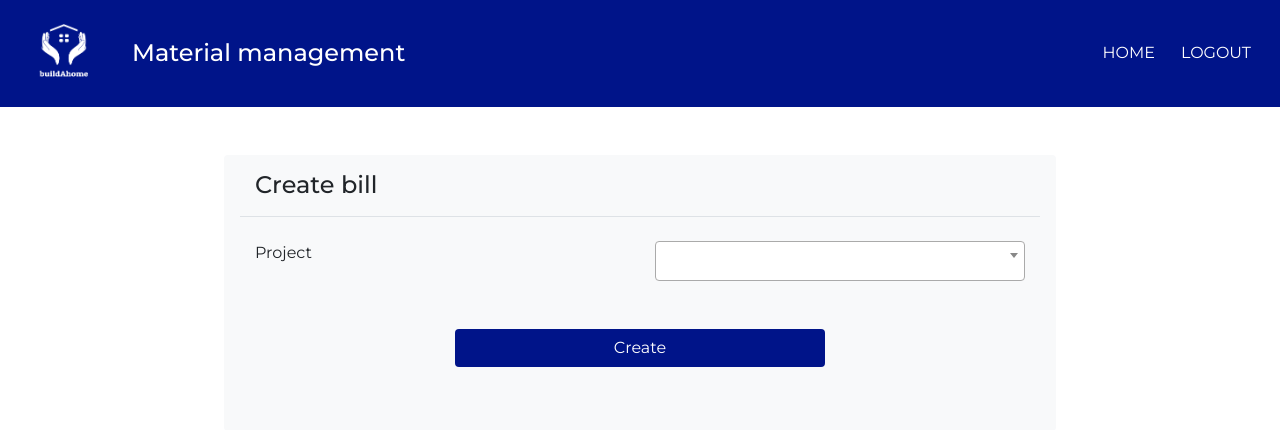
After one commit to bigmangotreetech/buildahome, a Flask app: template templates/create_bill.html in a window 1280 px wide. The commit adds this page. Shown: the top 430 px of the page. Run offline with Flask 2, Linux system fonts and the light colour scheme; the template is opened without the code that fills it, so the values that code supplies are empty; some libraries are stand-ins or nearby versions.

Commit message:
Create bill get request

```diff
--- a/main.py
+++ b/main.py
@@ -241,6 +241,20 @@ def create_work_order():
             flash('Work order created successfully', 'success')
             return redirect('/material/create_work_order')
 
+
+@app.route('/create_bill', methods=['GET', 'POST'])
+def create_work_order():
+    if 'email' not in session:
+        flash('You need to login to continue', 'danger')
+        session['last_route'] = '/material/create_bill'
+        return redirect('/material/login')
+    if request.method == 'GET':
+        projects_query = 'SELECT projects.project_id, projects.project_name FROM labour_stages INNER JOIN projects on labour_stages.project_id = projects.project_id'
+        cur = mysql.connection.cursor()
+        cur.execute(projects_query)
+        projects = cur.fetchall()
+        return render_template('create_bill.html',projects=projects)
+
 @app.route('/logout', methods=['GET'])
 def logout():
     del session['email']
--- /dev/null
+++ b/templates/create_bill.html
@@ -0,0 +1,36 @@
+{% extends 'layout.html' %}
+{% block content %}
+<div class="my-5 w-100">
+    <div class="row mx-3 justify-content-center">
+        <div class="col-md-8 col-12 bg-light rounded p-3">
+            <form action="/material/create_work_order" method="post">
+                <div class="row mx-0 mb-4 pb-2 border-bottom form-group">
+                    <div class="col-12">
+                        <h4>Create bill</h4>
+                    </div>
+                </div>
+                <div class="row mx-0 mb-3 form-group">
+                    <div class="col-6">
+                        <label for="project">Project</label>
+                    </div>
+                    <div class="col-6">
+                        <select name="project" id="project" class="form-control select2">
+                            <option value=""></option>
+                            {% for i in projects %}
+                            <option value="{{i[0]}}">{{i[1]}}</option>
+                            {% endfor %}
+                        </select>
+                    </div>
+                </div>
+
+                <div class="row justify-content-center mx-0 my-5">
+                    <div class="col-6">
+                        <button class="btn btn-block bg-indigo text-white">Create</button>
+                    </div>
+                </div>
+            </form>
+        </div>
+    </div>
+</div>
+
+{% endblock %}
--- a/templates/index.html
+++ b/templates/index.html
@@ -9,6 +9,7 @@
 
      <div class='d-flex w-100 mt-4'>
         <a href="/material/create_work_order" class='btn btn-danger mx-3'>Create work order</a>
+         <a href="/material/create_bill" class='btn btn-warning mx-3'>Create bill</a>
     </div>
 </div>
 {% endblock %}
```
